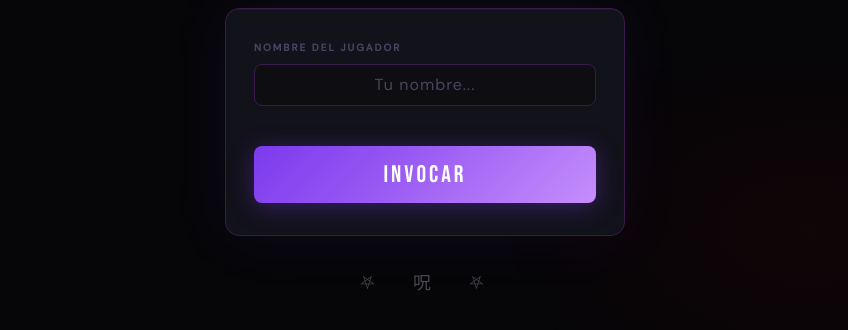
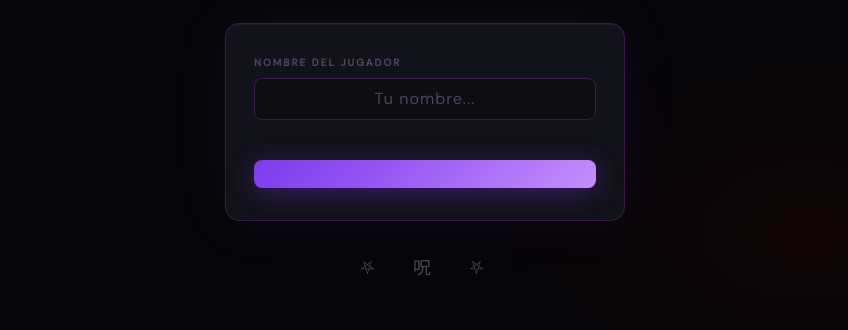
Before and after one commit to fannervergara44-boop/ppt-belze, a website: page public/index.html in a window 1280 px wide. Shown: the part 410-740 px from the top of the page, without its empty margins (215-1063 px from the left). Drawn offline with nearby package versions, Linux system fonts and the light colour scheme; no server answers.

Commit message:
fix titulo

```diff
--- a/public/index.html
+++ b/public/index.html
@@ -3,7 +3,7 @@
 <head>
 <meta charset="UTF-8" />
 <meta name="viewport" content="width=device-width, initial-scale=1.0" />
-<title>PPT — Maldición de Geto</title>
+<title>PPT — juego_de_belze</title>
 <link rel="preconnect" href="https://fonts.googleapis.com" />
 <link href="https://fonts.googleapis.com/css2?family=Bebas+Neue&family=DM+Sans:wght@300;400;500&display=swap" rel="stylesheet" />
 <link rel="stylesheet" href="style.css" />
@@ -26,7 +26,7 @@
       maxlength="18"
       autocomplete="off"
     />
-    <button class="welcome-cta" onclick="enterLobby()">INVOCAR</button>
+    <button class="welcome-cta" onclick="enterLobby()"></button>
   </div>
 
   <div class="curse-marks">⛧ &nbsp; 呪 &nbsp; ⛧</div>
```
